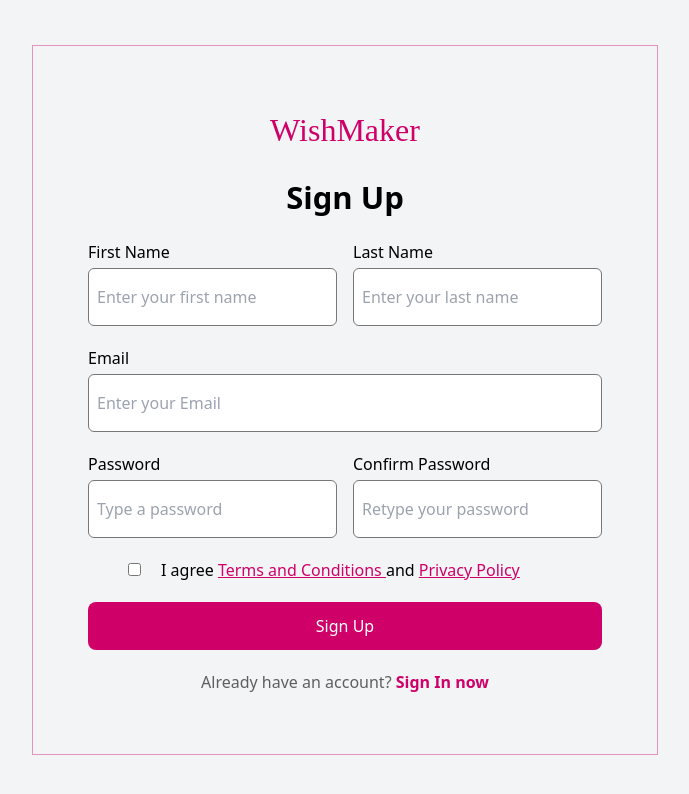
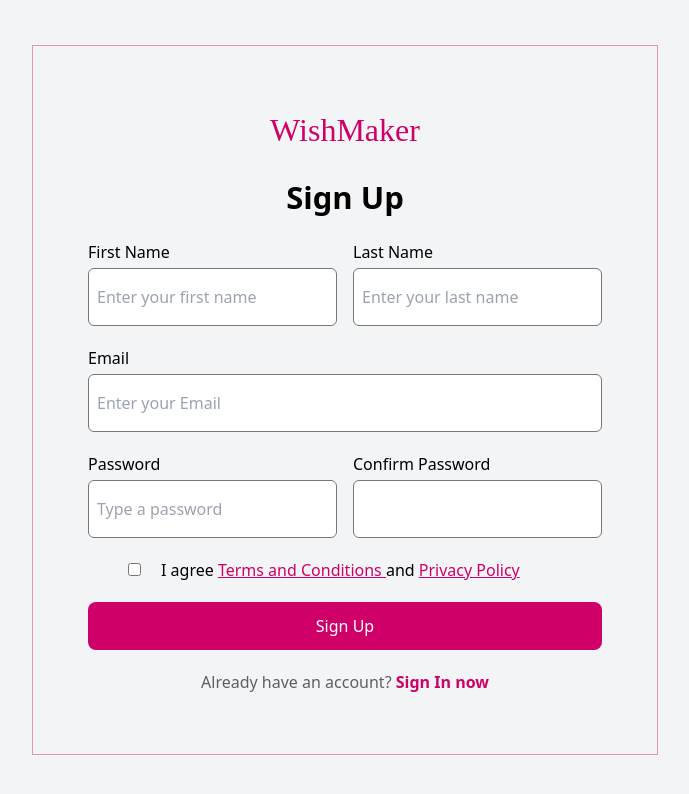
Before and after one commit to rabinabaga/standard_wishmaker_with_standard_FE, a React (Vite) app in the folder frontend/: page /login in a window 1280 px wide. Both pictures are taken after a click on the element "Sign Up Now". Shown: the top 794 px of the page, without its empty margins (295-984 px from the left). Built offline with nearby package versions, Linux system fonts and the light colour scheme.

Commit message:
sign up password match done

```diff
--- a/frontend/src/components/form/custom/CustomInput.tsx
+++ b/frontend/src/components/form/custom/CustomInput.tsx
@@ -7,7 +7,9 @@ interface Props {
   placeHolder: string;
   type: string;
   required?: boolean;
-  styles: string
+  styles: string;
+  passwordMatch?: (value: string) => void;
+  passwordValue?:string
 }
 
 const CustomInput: React.FC<Props> = ({
@@ -16,14 +18,21 @@ const CustomInput: React.FC<Props> = ({
   placeHolder,
   type,
   required,
-  styles
-
+  styles,
+  passwordMatch,
+  passwordValue
 }) => {
   const {
     register,
+    watch,
     formState: { errors },
     setValue,
   } = useFormContext();
+
+  if(name==="password" && passwordMatch){
+    const pass = watch("password");
+    passwordMatch(pass);
+  }
 
   useEffect(() => {
     if (defaultValue) {
@@ -46,14 +55,23 @@ const CustomInput: React.FC<Props> = ({
     };
   }
 
+
   return (
     <div>
-      <input
+      {(name !== "confirmpassword") ? <>  <input
         type={type}
         className={styles}
         placeholder={placeHolder}
         {...register(name, validationRules)}
-      />
+      /></> : <>  <input
+        type={type}
+        className={styles}
+        {...register("confirmpassword", {
+          required: "Confirm Password is required",
+          validate: value =>
+            value === passwordValue || "The passwords do not match"
+        })}
+      /></>}
       <div>
         {required && errors[name] && (
           <span className="text-red-500 text-sm">
--- a/frontend/src/pages/auth/Login.tsx
+++ b/frontend/src/pages/auth/Login.tsx
@@ -31,6 +31,7 @@ const Login: React.FC = () => {
   const { mutateAsync: loginAccount, isPending } = useLoginAccount();
   const { setIsLoggedIn } = useAuthContext();
   const { errors } = methods.formState;
+  const {watch} = methods;
   // const { errors } = methods.formState;
   // const onSubmit: SubmitHandler<FieldValues> = data => console.log(data);
   const onSubmit: SubmitHandler<FieldValues> = async (data) => {
@@ -67,9 +68,11 @@ const Login: React.FC = () => {
       showErrorMessage(getValue(err, "message"));
     }
   };
+
   const handleOnClick = () => {
     () => { methods.handleSubmit(onSubmit)() }
   }
+
 
   return (
     <div className="flex flex-col gap-5">
--- a/frontend/src/pages/auth/SignUp.tsx
+++ b/frontend/src/pages/auth/SignUp.tsx
@@ -1,4 +1,4 @@
-import React from "react";
+import React, { useState } from "react";
 import { Link, useNavigate } from "react-router-dom";
 import AuthImg from "../../assets/images/auth-image.jpeg";
 
@@ -11,14 +11,18 @@ import { getValue } from "../../utils/object";
 import { useAuthContext } from "../../hooks/contextConsumer.hook";
 import { useLoginAccount } from "../../hooks/auth.hook";
 import Button from "../../components/common/Button/Button";
+import * as Yup from 'yup';
+import { yupResolver } from '@hookform/resolvers/yup';
 
 const SignUp: React.FC = () => {
   const { mutateAsync: loginAccount, isPending } = useLoginAccount();
 
+const [passwordEntered, setPasswordEntered] = useState<string>("");
+const methods = useForm();
+
   const handleOnClick = () => {
     () => { methods.handleSubmit(onSubmit)() }
   }
-  const methods = useForm();
   const navigate = useNavigate();
   const { errors } = methods.formState;
   const onSubmit: SubmitHandler<FieldValues> = async (data) => {
@@ -56,6 +60,8 @@ const SignUp: React.FC = () => {
       showErrorMessage(getValue(err, "message"));
     }
   };
+  console.log("password", passwordEntered);
+
 
   return (
     <div className="flex flex-col gap-5">
@@ -78,11 +84,11 @@ const SignUp: React.FC = () => {
             <div className="flex gap-4">
               <div className="flex flex-col gap-1">
                 <CustomLabel title="First Name" />
-                <CustomInput styles="py-4 px-2 rounded-md border border-1 border-black-light " type="text" name="email" required={true} placeHolder="Enter your first name" />
+                <CustomInput styles="py-4 px-2 rounded-md border border-1 border-black-light " type="text" name="firstname" required={true} placeHolder="Enter your first name" />
               </div>
               <div className="flex flex-col gap-1">
                 <CustomLabel title="Last Name" />
-                <CustomInput styles="py-4 px-2 rounded-md border border-1 border-black-light" type="text" name="email" required={true} placeHolder="Enter your last name" />
+                <CustomInput styles="py-4 px-2 rounded-md border border-1 border-black-light" type="text" name="lastname" required={true} placeHolder="Enter your last name" />
               </div>
             </div>
             <div className="flex flex-col gap-1">
@@ -92,11 +98,11 @@ const SignUp: React.FC = () => {
             <div className="flex gap-4">
               <div className="flex flex-col gap-1">
                 <CustomLabel title="Password" />
-                <CustomInput styles="py-4 px-2 rounded-md border border-1 border-black-light" type="password" name="email" required={true} placeHolder="Type a password" />
+                <CustomInput passwordMatch={setPasswordEntered} styles="py-4 px-2 rounded-md border border-1 border-black-light" type="password" name="password" required={true} placeHolder="Type a password" />
               </div>
               <div className="flex flex-col gap-1">
                 <CustomLabel title="Confirm Password" />
-                <CustomInput styles="py-4 px-2 rounded-md border border-1 border-black-light" type="passwrord" name="email" required={true} placeHolder="Retype your password" />
+                <CustomInput styles="py-4 px-2 rounded-md border border-1 border-black-light" type="password" passwordValue={passwordEntered} name="confirmpassword" required={true} placeHolder="Retype your password" />
               </div>
             </div>
 
```
Also changed, not shown: frontend/package.json (+13 -11 lines), 1 other file (tests, documents, lock files or other folders).
